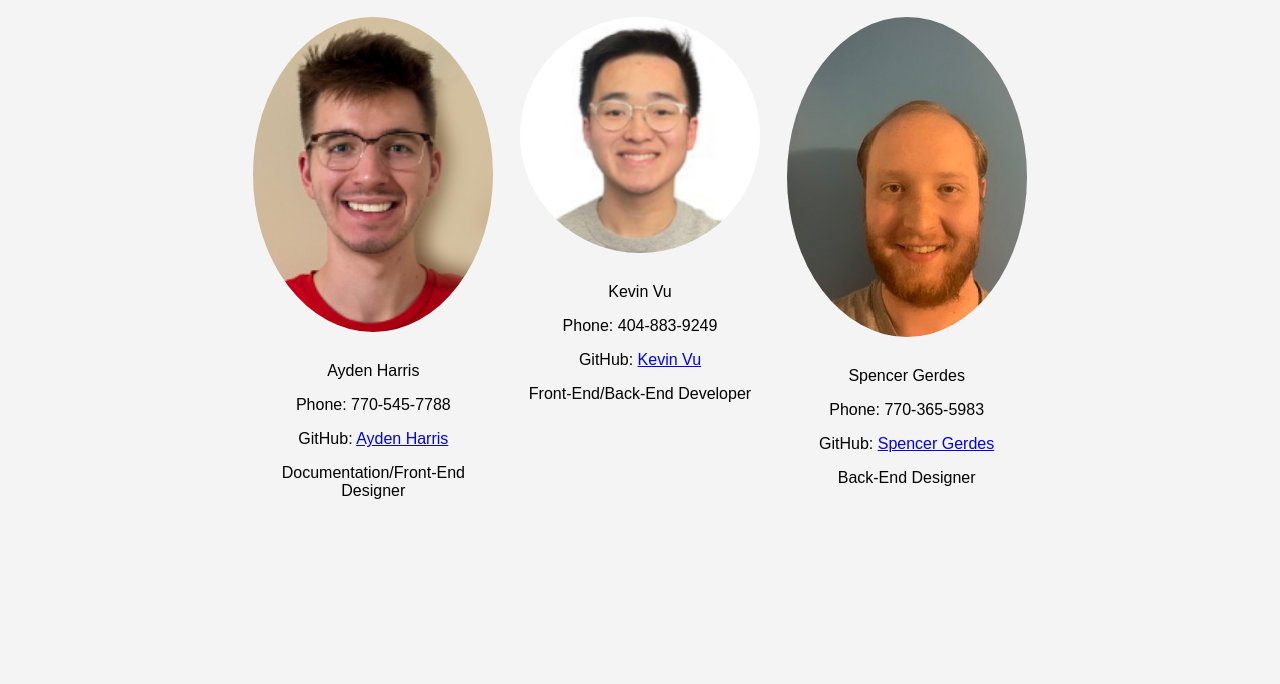
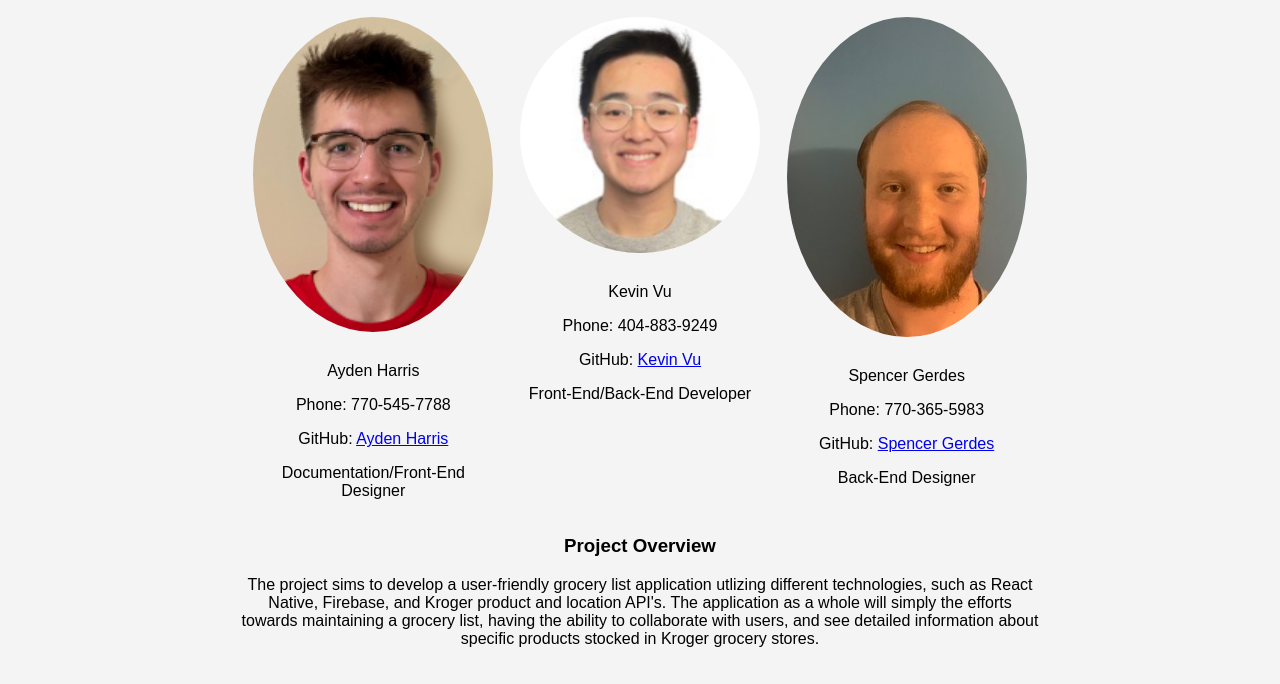
Before and after one commit to SP-5-Green-Dynamic-Grocery-List/SP-5-Green-Dynamic-Grocery-List, a website: page index.html in a window 1280 px wide. Shown: the part 169-853 px from the top of the page. Before the commit the page ends 800 px from the top, so only its background shows below. Drawn offline with Linux system fonts and the light colour scheme.

Commit message:
proj bio

```diff
--- a/index.html
+++ b/index.html
@@ -88,6 +88,10 @@
         </div>
       </div>
     </div>
+    <h3> Project Overview</h3>
+    <p> The project sims to develop a user-friendly grocery list application utlizing different technologies, such as React Native, Firebase, and Kroger product
+      and location API's. The application as a whole will simply the efforts towards maintaining a grocery list, having the ability to collaborate with users,
+    and see detailed information about specific products stocked in Kroger grocery stores. </p>
   </div>
 </body>
 </html>
```
